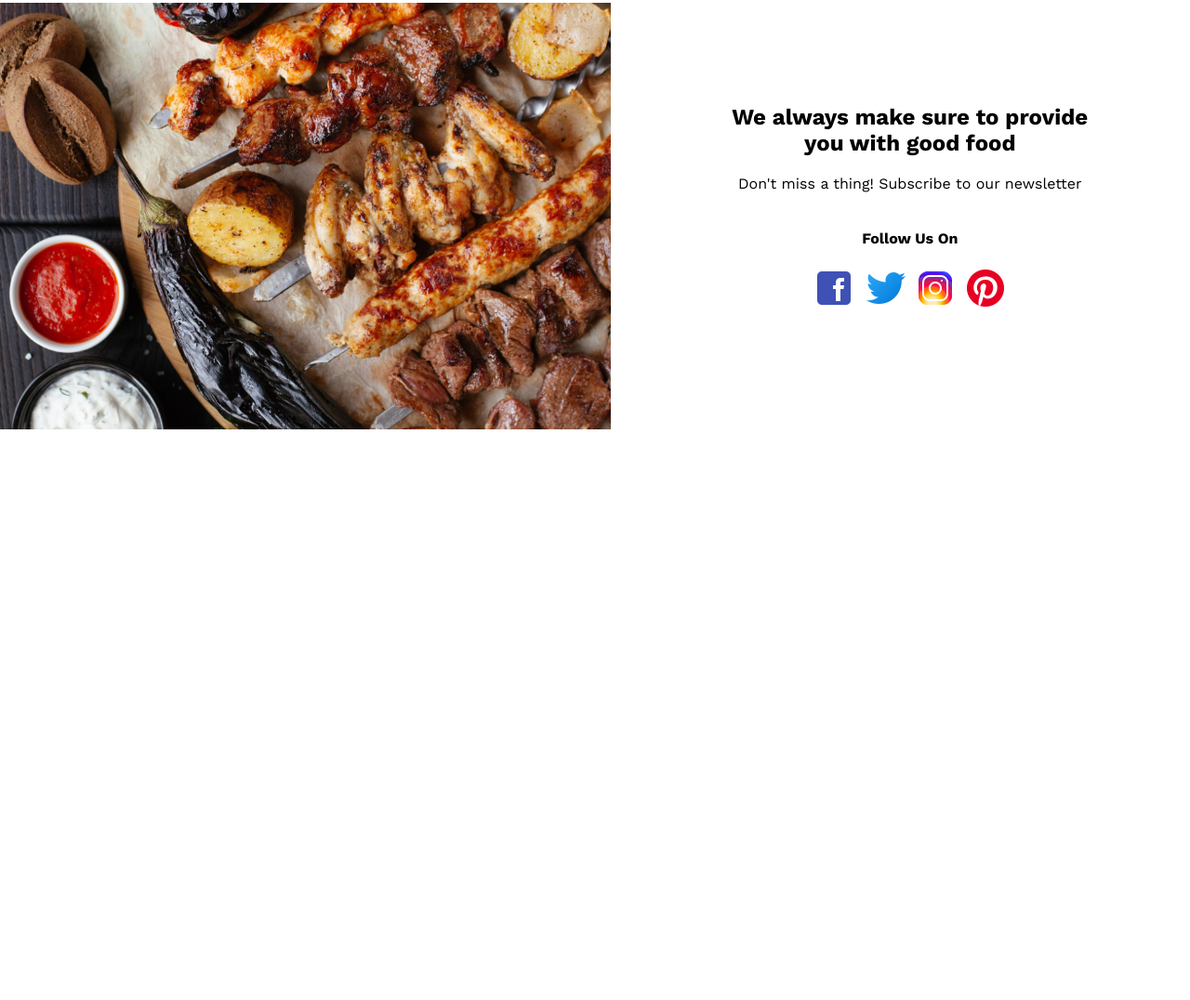
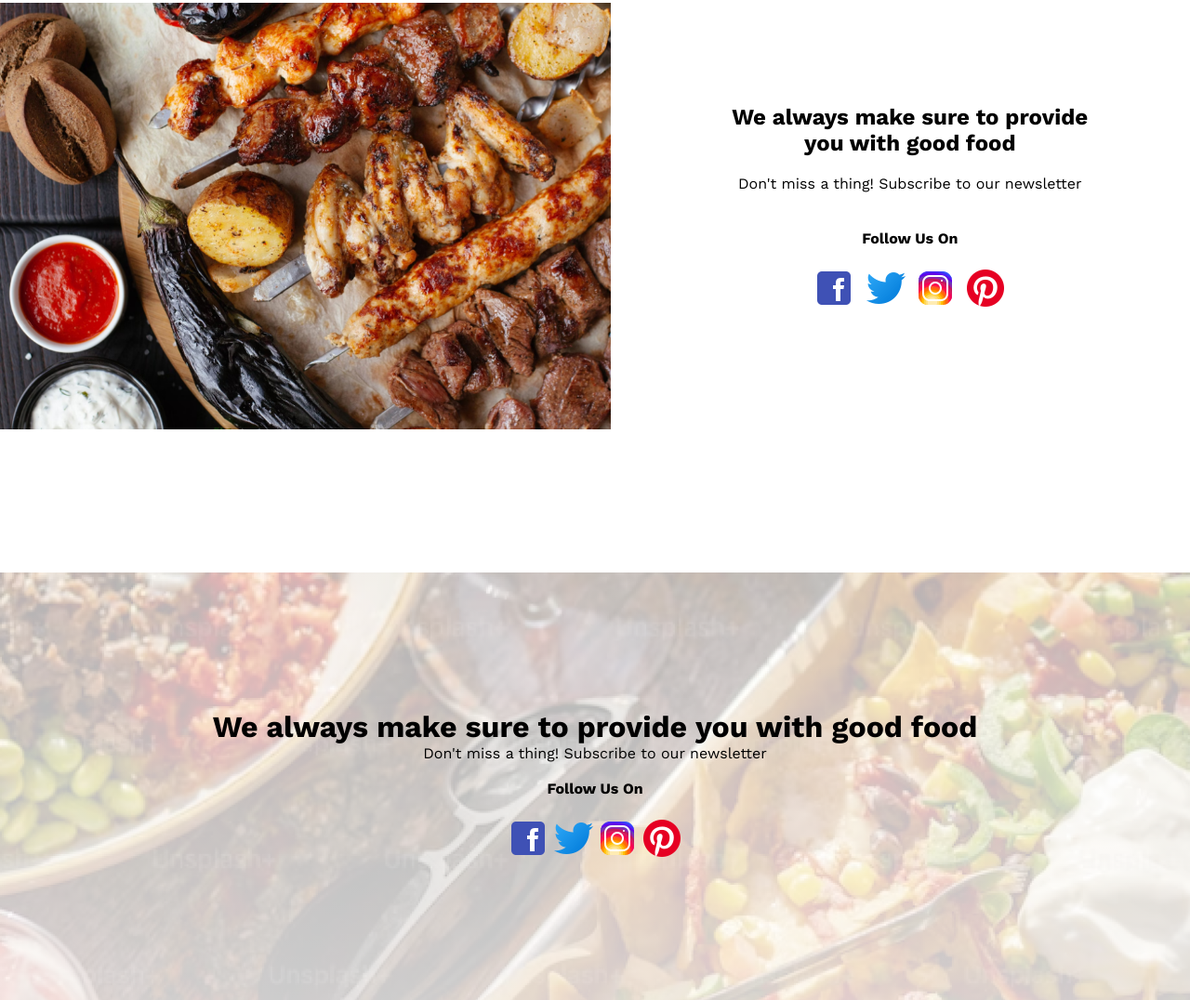
Before and after one commit to Shifat507/Restaurant-website, a plain HTML site: page index.html in a window 1280 px wide. Shown: the part 1282-2358 px from the top of the page at 93% size. Before the commit the page ends 1798 px from the top, so only its background shows below. Drawn offline with nearby package versions, Linux system fonts and the light colour scheme.

Commit message:
added footer section

```diff
--- a/index.html
+++ b/index.html
@@ -110,10 +110,28 @@
                 </div>
             </div>
          </section>
-
     </main>
-    <footer>
-
+    <footer class="footer">
+        <h1>We always make sure to provide you with good food</h1>
+        <p>Don't miss a thing! Subscribe to our newsletter</p>
+        <br>
+        <h4>Follow Us On</h4>
+        <div class="">
+            <div class="social-handle-footer">
+                <div>
+                    <img src="assets/fb.png" alt="">
+                </div>
+                <div>
+                    <img src="assets/twitter.png" alt="">
+                </div>
+                <div>
+                    <img src="assets/ig.png" alt="">
+                </div>
+                <div>
+                    <img src="assets/pixso.png" alt="">
+                </div>
+            </div>
+        </div>
     </footer>
 </body>
 
--- a/styles/style.css
+++ b/styles/style.css
@@ -159,3 +159,24 @@ body {
     display: flex;
     justify-content: space-between;
 }
+
+/* Footer Section */
+.footer{
+    margin-top: 150px;
+    height: 460px;
+    width: 100%;
+    background-image: linear-gradient(to bottom, rgba(255, 255, 255, 0.7), rgba(255, 255, 255, 0.8)), url(../assets/social-bg.png);
+
+    background-size: cover;
+    background-position: center;
+
+    display: flex;
+    flex-direction: column;
+    justify-content: center;
+    align-items: center;
+
+}
+.social-handle-footer{
+    display: flex;
+    margin-top: 20px;
+}
```
